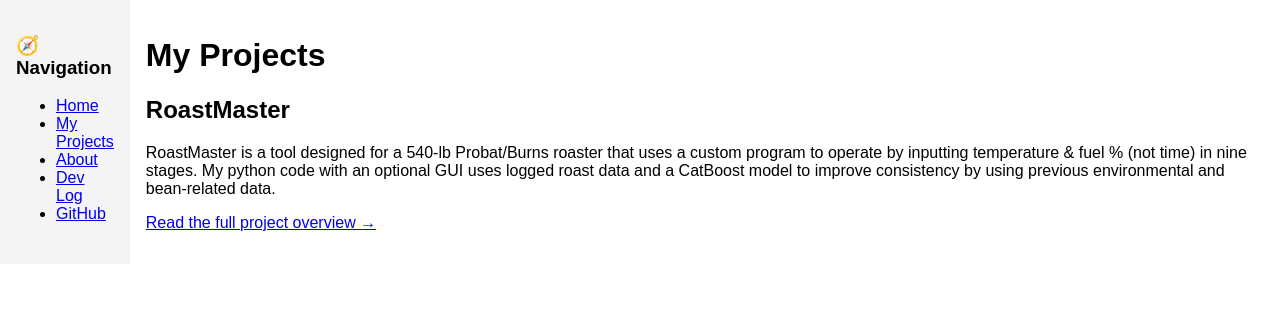
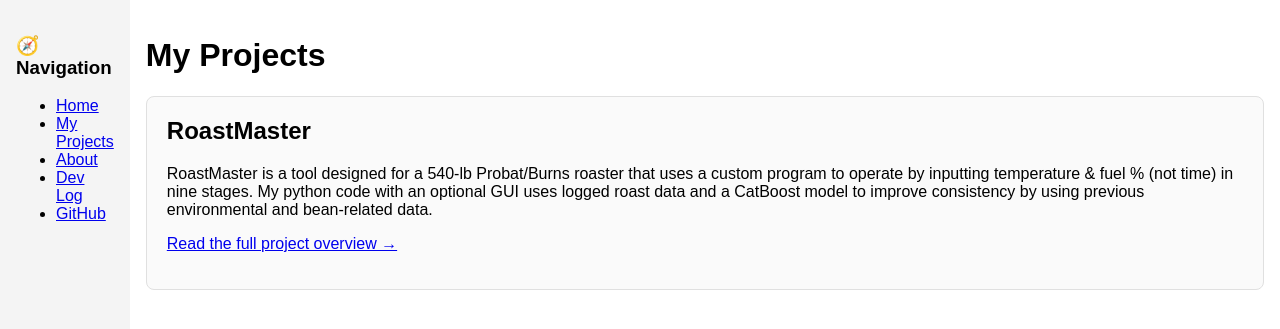
Before and after one commit to jinudotdev/jinudotdev.github.io, a Jekyll site: the page built from projects.html, in a window 1280 px wide. Shown: the top 329 px of the page. Built offline with Jekyll 4.4.1, drawn with Linux system fonts in a browser that asks for light colours.

Commit message:
Enhance layout with project card styles
Add styling for project cards in the layout.

```diff
--- a/_layouts/default.html
+++ b/_layouts/default.html
@@ -8,6 +8,18 @@
     .container { display: flex; }
     nav { width: 200px; background: #f4f4f4; padding: 1rem; }
     main { flex-grow: 1; padding: 1rem; }
+
+    /* --- Project card styling --- */
+    .project {
+      margin-bottom: 2rem;
+      padding: 1.25rem;
+      background: #fafafa;
+      border-radius: 8px;
+      border: 1px solid #e0e0e0;
+    }
+    .project h2 {
+      margin-top: 0;
+    }
   </style>
 </head>
 <body>
```
